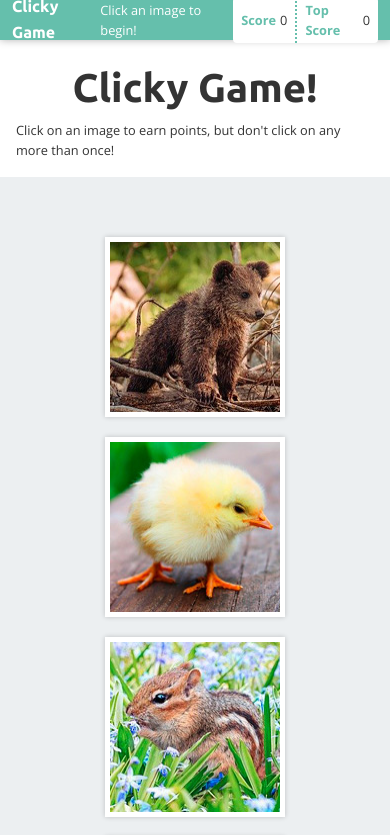
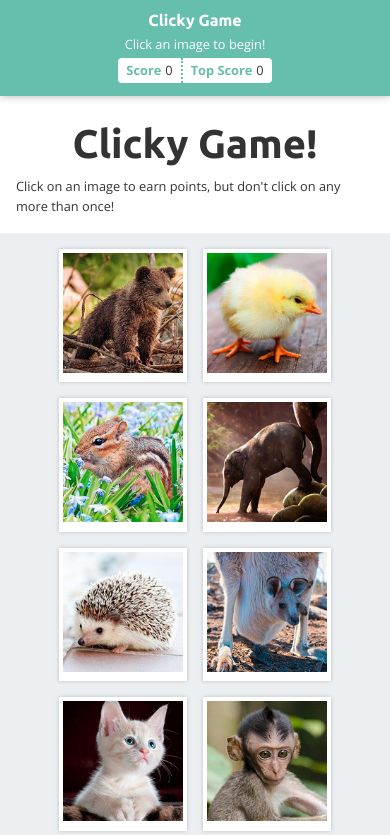
Before and after one commit to yuda0110/ClickyGame, a React (Create React App) app: page / in a window 390 px wide. Shown: the top 835 px of the page. Built offline with nearby package versions, Linux system fonts and the light colour scheme.

Commit message:
Adjust styling for small screen devices

```diff
--- a/src/components/Header/style.css
+++ b/src/components/Header/style.css
@@ -1,5 +1,5 @@
 header {
-    padding: 7rem 2rem 2rem;
+    padding: var(--height-nav-mobile) 2rem 2rem;
 }
 
 h1 {
@@ -12,6 +12,10 @@ header p {
 }
 
 @media screen and (min-width: 501px) {
+    header {
+        padding: var(--height-nav-pc) 2rem 2rem;
+    }
+
     header p {
         text-align: center;
     }
--- a/src/components/ImageCard/style.css
+++ b/src/components/ImageCard/style.css
@@ -1,8 +1,8 @@
 .card {
-    margin: 10px 25px;
-    padding: 5px;
+    margin: 1rem;
+    padding: .5rem;
     background: #FFF;
-    box-shadow: 0 0 5px rgba(0, 0, 0, .2);
+    box-shadow: 0 0 .5rem rgba(0, 0, 0, .2);
     transition: .2s;
     cursor: pointer;
 }
@@ -12,7 +12,19 @@
 }
 
 .card img {
-    width: 170px;
-    height: 170px;
-    display: block;
+    width: 15rem;
+    height: 15rem;
 }
+
+@media screen and (min-width: 501px) {
+    .card {
+        margin: 1.5rem 2.5rem;
+        padding: .5rem;
+    }
+
+    .card img {
+        width: 17rem;
+        height: 17rem;
+        display: block;
+    }
+}
--- a/src/components/Nav/style.css
+++ b/src/components/Nav/style.css
@@ -10,11 +10,11 @@ nav {
 .nav-container {
     width: 100%;
     max-width: 960px;
-    height: 5rem;
+    height: 12rem;
     margin: 0 auto;
     padding: 1rem 1.5rem;
     display: flex;
-    justify-content: space-between;
+    flex-direction: column;
     align-items: center;
 }
 
@@ -40,6 +40,7 @@ nav {
 }
 
 .score-container {
+    margin-top: .5rem;
     background: var(--color-white);
     border-radius: .5rem;
     display: flex;
@@ -86,3 +87,15 @@ nav {
         color: var(--color-white);
     }
 }
+
+@media screen and (min-width: 501px) {
+    .nav-container {
+        height: 5rem;
+        flex-direction: row;
+        justify-content: space-between;
+    }
+
+    .score-container {
+        margin-top: 0;
+    }
+}
--- a/src/components/Wrapper/style.css
+++ b/src/components/Wrapper/style.css
@@ -2,7 +2,7 @@
     width: 100%;
     max-width: 960px;
     margin: 0 auto;
-    padding: 50px 20px 20px;
+    padding: 1rem 0;
     background: #ECEFF1;
     display: flex;
     flex-flow: row wrap;
@@ -25,3 +25,9 @@
         transform: translateX(0);
     }
 }
+
+@media screen and (min-width: 501px) {
+    .wrapper {
+        padding: 2rem;
+    }
+}
--- a/src/index.css
+++ b/src/index.css
@@ -15,6 +15,8 @@
   --color-grey-light: #eee;
   --font-heading: 'Ubuntu', sans-serif;
   --font-default: 'Open Sans', sans-serif;
+  --height-nav-mobile: 14rem;
+  --height-nav-pc: 5rem;
 }
 
 /* ========== COMMON ========== */
```
